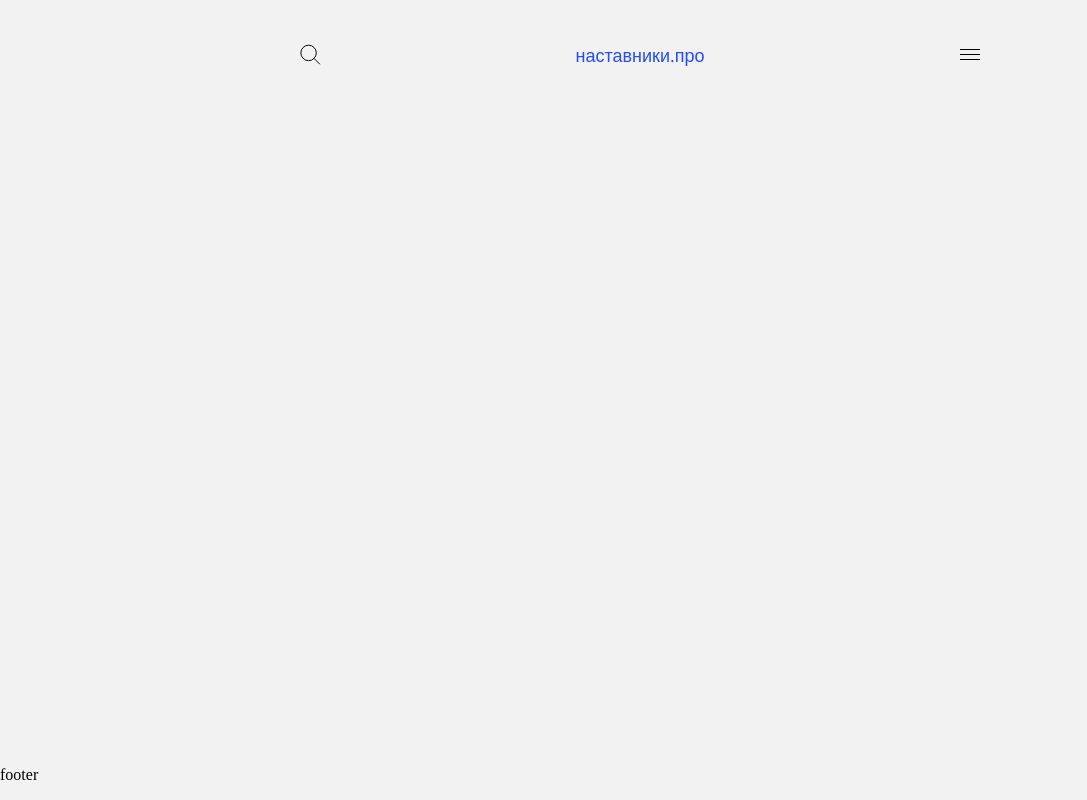
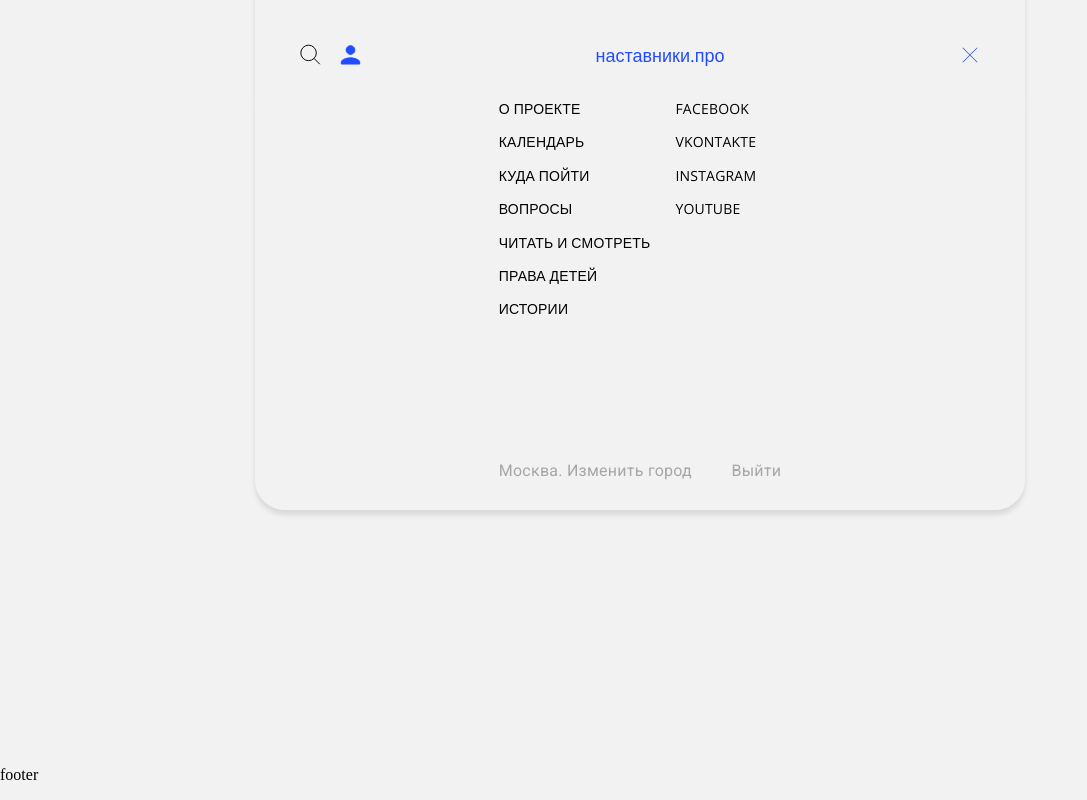
Before and after one commit to TsAnastasia/bbbs, a React (Create React App) app: page / in a window 1280 px wide. Both pictures are taken after a click on the button 970 px from the left and 55 px from the top of the page. Shown: the whole page, without its empty margins (0-1087 px from the left). Built offline with nearby package versions, Linux system fonts and the light colour scheme; a web font is replaced by a local one.

Commit message:
feat: add animations

```diff
--- a/src/components/Header/Header.module.scss
+++ b/src/components/Header/Header.module.scss
@@ -183,6 +183,25 @@
   background-image: url("../../assets/images/icons/profile.svg");
 }
 
+.header__menu {
+  padding: 0 15px 30px;
+  min-height: 410px;
+  box-sizing: border-box;
+
+  border-radius: 0px 0px 30px 30px;
+  background-color: $color-background;
+  box-shadow: 0px 5px 5px rgba(0, 0, 0, 0.1);
+
+  display: none;
+  align-items: stretch;
+  justify-content: stretch;
+
+  position: absolute;
+  top: calc(100% - 10px);
+  left: 0;
+  right: 0;
+}
+
 @media screen and (max-width: 1440px) {
   .header {
     padding: 40px;
@@ -194,10 +213,23 @@
   .header {
     max-width: 770px;
     flex-direction: row-reverse;
+    transition: all ease-in-out 0.5s;
+  }
+
+  .header__menu {
+    display: flex;
+    visibility: hidden;
+    opacity: 0;
+    transition: all ease-in-out 0.5s;
+  }
+
+  .header__menu_open {
+    visibility: visible;
+    opacity: 1;
   }
 
   .header_menuOpen {
-    box-shadow: 0px 5px 5px rgb(0 0 0 / 10%);
+    box-shadow: 0px -5px 5px rgb(0 0 0 / 10%);
   }
 
   .header__logo {
@@ -210,12 +242,15 @@
   }
 
   .header__profile {
-    display: none;
+    width: 0;
+    visibility: hidden;
+    transition: all ease-in-out 0.5s;
   }
 
   .header__profile_open {
+    width: 30px;
     margin-left: 10px;
-    display: block;
+    visibility: visible;
   }
 
   .header__actionsLine {
@@ -231,4 +266,9 @@
   .header {
     padding: 10px;
   }
+
+  .header__menu {
+    padding-top: 30px;
+    min-height: 340px;
+  }
 }
--- a/src/components/Header/Header.tsx
+++ b/src/components/Header/Header.tsx
@@ -80,7 +80,14 @@ const Header: FC = () => {
           onClick={handleProfileToggle}
         />
       </div>
-      {isMenuOpen && <HeaderMenu />}
+      <div
+        className={cl(
+          style.header__menu,
+          isMenuOpen && style.header__menu_open
+        )}
+      >
+        {isMenuOpen && <HeaderMenu />}
+      </div>
     </header>
   );
 };
--- a/src/components/Header/menu/HeaderMenu.module.scss
+++ b/src/components/Header/menu/HeaderMenu.module.scss
@@ -1,23 +1,4 @@
 @import "../../../index.scss";
-
-.headerMenu {
-  padding: 0 15px 30px;
-  min-height: 410px;
-  box-sizing: border-box;
-
-  border-radius: 0px 0px 30px 30px;
-  background-color: $color-background;
-  box-shadow: 0px 5px 5px rgba(0, 0, 0, 0.1);
-
-  display: none;
-  align-items: stretch;
-  justify-content: stretch;
-
-  position: absolute;
-  top: calc(100% - 10px);
-  left: 0;
-  right: 0;
-}
 
 .menu {
   margin: 0 auto;
@@ -92,16 +73,3 @@
     color: $color-blue;
   }
 }
-
-@media screen and (max-width: 1280px) {
-  .headerMenu {
-    display: flex;
-  }
-}
-
-@media screen and (max-width: 425px) {
-  .headerMenu {
-    padding-top: 30px;
-    min-height: 340px;
-  }
-}
--- a/src/components/Header/menu/HeaderMenu.tsx
+++ b/src/components/Header/menu/HeaderMenu.tsx
@@ -50,7 +50,6 @@ const HeaderMenu: FC = () => {
   });
 
   return (
-    <div className={style.headerMenu}>
     <div className={style.menu}>
       <nav className={style.menuNav}>
         <ul className={style.menuColumn}>
@@ -99,7 +98,6 @@ const HeaderMenu: FC = () => {
         </div>
       )}
     </div>
-    </div>
   );
 };
 
--- a/src/redux/header/header-reducer.ts
+++ b/src/redux/header/header-reducer.ts
@@ -2,7 +2,7 @@ import { AllTypes, HeaderActionsEnum, InitialStateType } from "./header-types";
 
 export const initialState = {
   menu: {
-    isOpen: true,
+    isOpen: false,
   },
   search: {
     isOpen: false,
```
Lines whose indentation alone changed are shown as unchanged.
